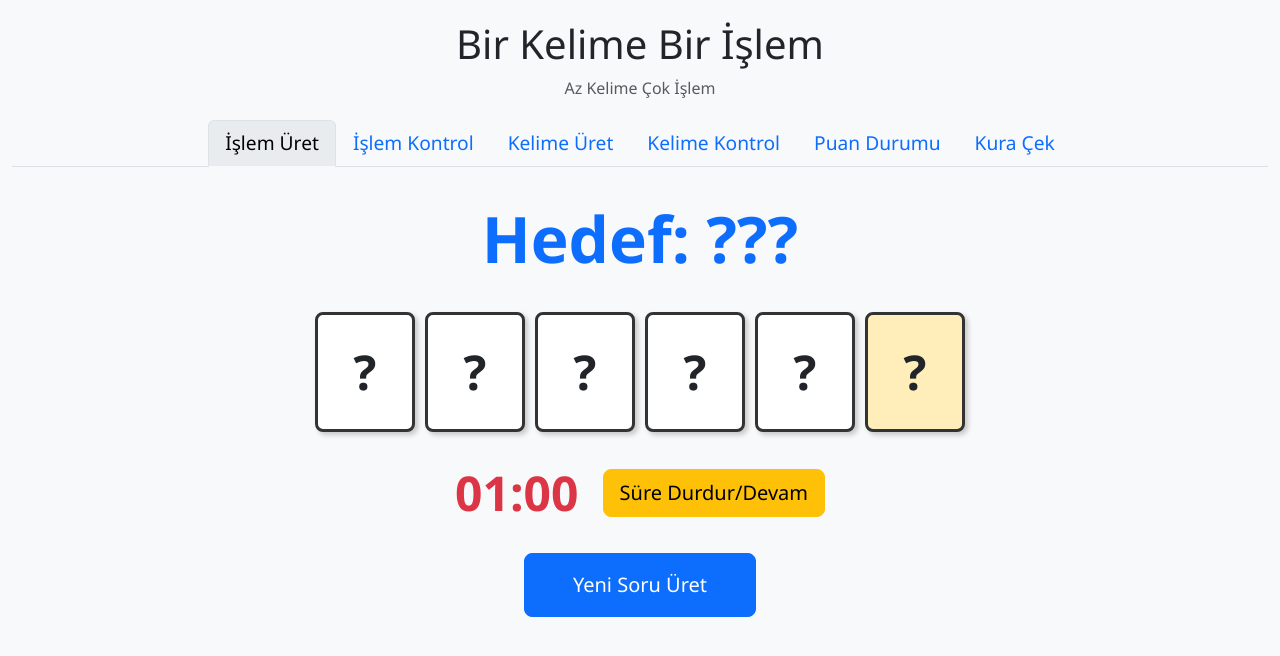
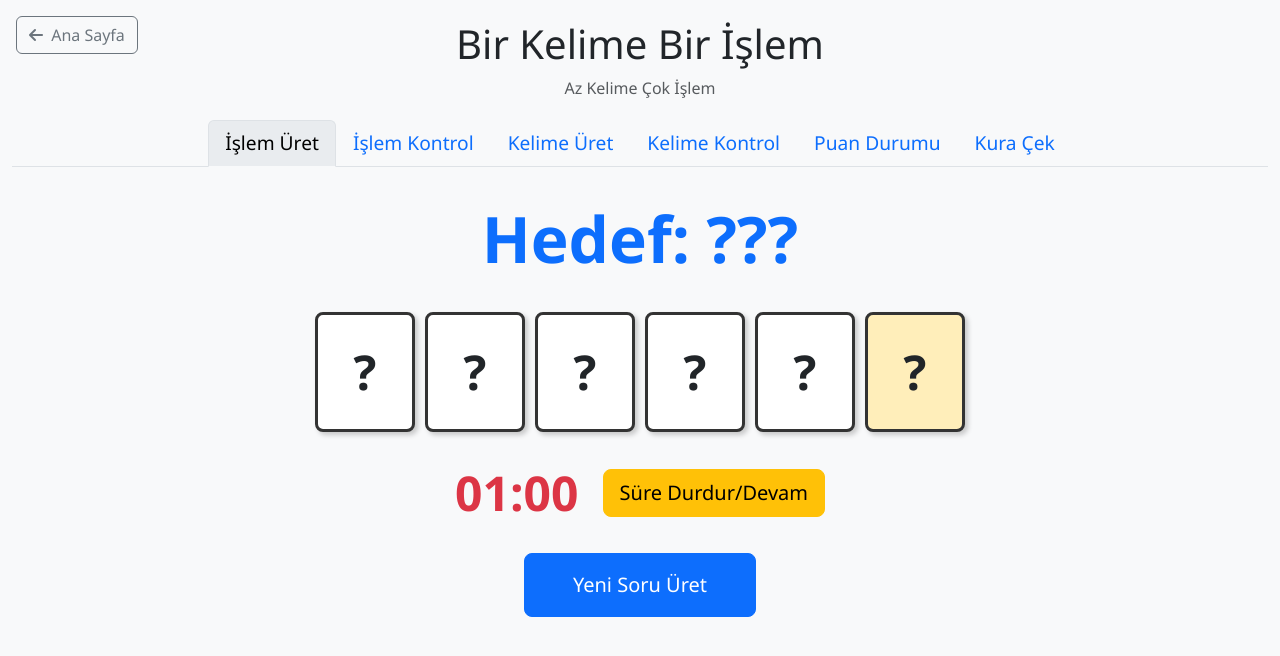
Before and after one commit to calculous/kelime-islem-oyunu, a plain HTML site: page kelime-islem.html in a window 1280 px wide. Drawn offline with nearby package versions, Linux system fonts and the light colour scheme.

Commit message:
Update kelime-islem.html

```diff
--- a/kelime-islem.html
+++ b/kelime-islem.html
@@ -35,9 +35,12 @@
         .word-preview { min-height: 80px; font-size: 3rem; font-weight: bold; text-align: center; letter-spacing: 10px; }
         .joker { color: red; }
     </style>
+    <link rel="stylesheet" href="https://cdnjs.cloudflare.com/ajax/libs/font-awesome/6.4.0/css/all.min.css">
 </head>
 <body>
-
+<a href="index.html" class="btn btn-outline-secondary position-absolute top-0 start-0 m-3" style="z-index: 1000; text-decoration: none;">
+    <i class="fa-solid fa-arrow-left"></i> <span class="d-none d-md-inline ms-1">Ana Sayfa</span>
+</a>
 <div class="container-fluid">
     <div class="game-header">
         <h1>Bir Kelime Bir İşlem</h1>
```
